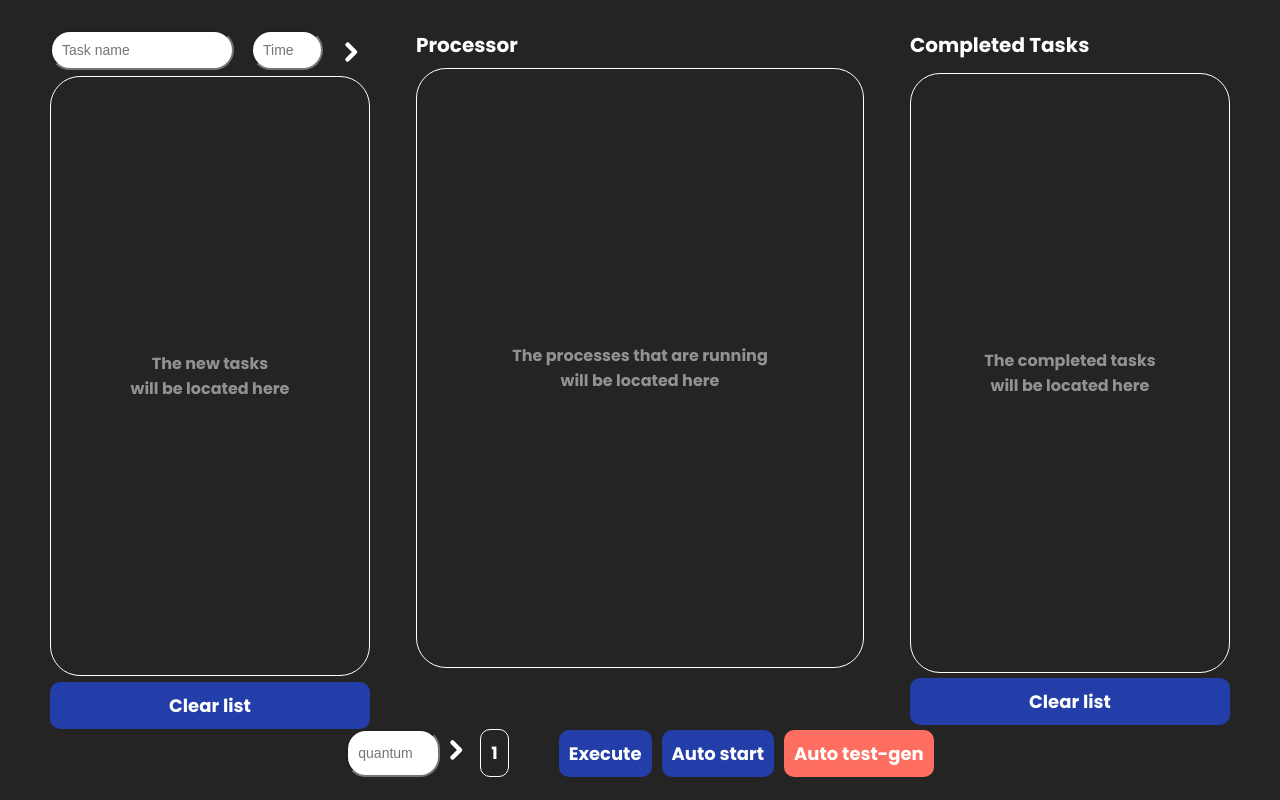
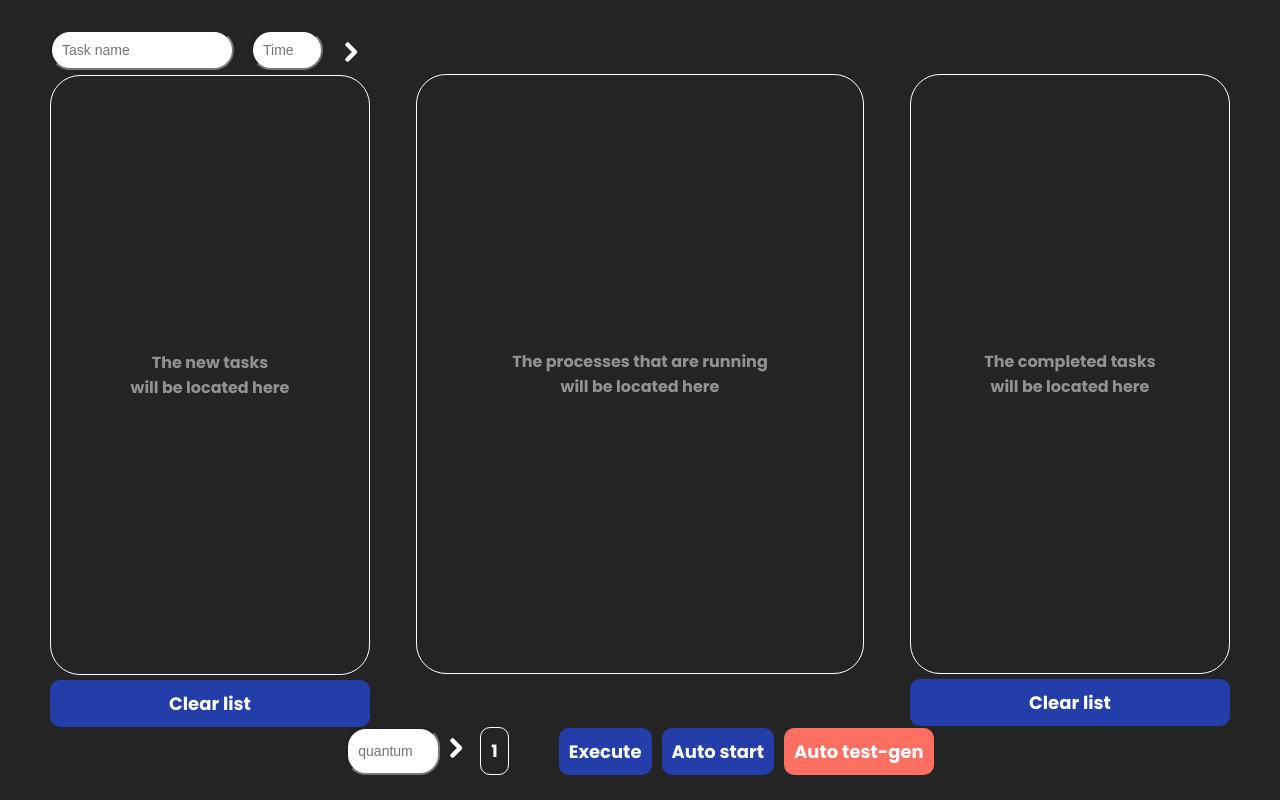
Before and after one commit to HuggySoul/os-task-manager-emulator, a React (Create React App) app: page / in a window 1280 px wide. Built offline with nearby package versions, Linux system fonts and the light colour scheme.

Commit message:
feat: common task list component

```diff
--- a/src/App.js
+++ b/src/App.js
@@ -1,24 +1,33 @@
 import st from "./app.module.css";
 import { QuantumInput } from "./components/quantumInput/quantumInput";
-import { NewTasks } from "./components/newTasks/newTasks";
 import { ProcessList } from "./components/processList/processList";
-import { CompletedTasks } from "./components/completedTasks/completedTasks";
 import taskScheduler from "./features/taskScheduler";
 import { TestGenerator } from "./components/testGenerator/testGenerator";
 import { useRef, useState } from "react";
-import { Footer } from "./components/footer/footer";
 import { Btn } from "./shared/UI";
+import { TaskList } from "./components/taskList/taskList";
+import TasksStore from "./store/taskStorage";
+import { observer } from "mobx-react-lite";
 
-function App() {
+const App = observer(() => {
 	//флаг для открытия окна с генерацией тестов
 	const [isGenVisible, setIsGenVisible] = useState(false);
 	const testBtnRef = useRef(null); //ссылка нужна для логики закрытия окна генерации тестов
 	return (
 		<div className={st.main}>
 			<div className={st.tasks_menu}>
-				<NewTasks />
+				<TaskList
+					tasks={TasksStore.tasksToDo}
+					tasksType={"new"}
+					// Передаём так, чтобы не терять контекст вызова метода
+					clearList={() => TasksStore.clearTaskToDoList()}
+				/>
 				<ProcessList />
-				<CompletedTasks />
+				<TaskList
+					tasks={TasksStore.completedTasks}
+					tasksType={"completed"}
+					clearList={() => TasksStore.clearCompletedTaskList()}
+				/>
 			</div>
 			<div className={st.start_btns}>
 				{isGenVisible ? (
@@ -36,9 +45,8 @@ function App() {
 					color={"#ff6f61"}
 				/>
 			</div>
-			<Footer />
 		</div>
 	);
-}
+});
 
 export default App;
--- a/src/components/completedTasks/completedTasks.jsx
+++ /dev/null
@@ -1,42 +0,0 @@
-import st from "./completedTasks.module.css";
-import { Task } from "../task/task";
-import TasksStore from "../../store/taskStorage";
-import { useEffect, useState } from "react";
-import { observer } from "mobx-react-lite";
-import { Btn } from "../../shared/UI";
-
-export const CompletedTasks = observer(() => {
-	const [isListEmpty, setIsListEmpty] = useState(true);
-
-	const checkEmpty = () => {
-		if (TasksStore.completedTasks.length) setIsListEmpty(false);
-		else setIsListEmpty(true);
-	};
-	// console.log(isListEmpty);
-	useEffect(() => {
-		checkEmpty();
-	}, [TasksStore.completedTasks.length]);
-
-	return (
-		<div className={st.completed}>
-			<p className={st.txt}>Completed Tasks</p>
-			<div className={isListEmpty ? st.empty_list : st.list}>
-				{isListEmpty ? (
-					<>
-						<p className={st.empty_txt}>The completed tasks </p>
-						<p className={st.empty_txt}>will be located here</p>
-					</>
-				) : (
-					TasksStore.completedTasks.map((task, id) => (
-						<Task name={task.name} timeToDo={task.time} key={id} />
-					))
-				)}
-			</div>
-			<Btn
-				title={"Clear list"}
-				color={"#233ea9"}
-				action={() => TasksStore.clearCompletedTaskList()}
-			/>
-		</div>
-	);
-});
--- a/src/components/completedTasks/completedTasks.module.css
+++ /dev/null
@@ -1,49 +0,0 @@
-.completed {
-	display: flex;
-	flex-direction: column;
-	gap: 5px;
-}
-
-.txt {
-	font-family: "Poppins";
-	font-weight: 600;
-	color: white;
-	font-size: 20px;
-	height: 38px;
-}
-
-.list {
-	display: flex;
-	flex-direction: column;
-	padding: 10px;
-	width: 25vw;
-	height: 75vh;
-	gap: 10px;
-	overflow-y: auto;
-}
-
-.empty_list {
-	display: flex;
-	flex-direction: column;
-	padding: 5px;
-	width: 25vw;
-	height: 75vh;
-	align-items: center;
-	justify-content: center;
-	border: 1px solid white;
-	border-radius: 30px;
-}
-
-.empty_txt {
-	font-family: "Poppins";
-	font-weight: 600;
-	color: white;
-	font-size: 20px;
-	opacity: 50%;
-}
-
-@media (max-width: 1330px) {
-	.empty_txt {
-		font-size: 16px;
-	}
-}
--- a/src/components/newTasks/newTasks.jsx
+++ /dev/null
@@ -1,43 +0,0 @@
-import st from "./newTasks.module.css";
-import { Task } from "../task/task";
-import { TaskInput } from "../taskInput/taskInput";
-import TasksStore from "../../store/taskStorage";
-import { observer } from "mobx-react-lite";
-import { useEffect, useState } from "react";
-import { Btn } from "../../shared/UI";
-
-export const NewTasks = observer(() => {
-	const [isListEmpty, setIsListEmpty] = useState(true);
-
-	const checkEmpty = () => {
-		if (TasksStore.tasksToDo.length) setIsListEmpty(false);
-		else setIsListEmpty(true);
-	};
-
-	useEffect(() => {
-		checkEmpty();
-	}, [TasksStore.tasksToDo.length]);
-	return (
-		<div className={st.newTasks}>
-			<TaskInput />
-			<div className={isListEmpty ? st.empty_list : st.list}>
-				{isListEmpty ? (
-					<>
-						<p className={st.empty_txt}>The new tasks </p>
-						<p className={st.empty_txt}>will be located here</p>
-					</>
-				) : (
-					TasksStore.tasksToDo?.map((task, id) => (
-						<Task name={task.name} timeToDo={task.time} key={id} />
-					))
-				)}
-			</div>
-			<Btn
-				title={"Clear list"}
-				color={"#233ea9"}
-				// Передаём так, чтобы не терять контекст вызова метода
-				action={() => TasksStore.clearTaskToDoList()}
-			/>
-		</div>
-	);
-});
--- a/src/components/newTasks/newTasks.module.css
+++ /dev/null
@@ -1,40 +0,0 @@
-.newTasks {
-	display: flex;
-	flex-direction: column;
-	gap: 6px;
-}
-
-.list {
-	display: flex;
-	flex-direction: column;
-	padding: 10px;
-	width: 25vw;
-	height: 75vh;
-	gap: 10px;
-	overflow-y: auto;
-}
-
-.empty_list {
-	display: flex;
-	flex-direction: column;
-	padding: 5px;
-	width: 25vw;
-	height: 75vh;
-	align-items: center;
-	justify-content: center;
-	border: 1px solid white;
-	border-radius: 30px;
-}
-.empty_txt {
-	font-family: "Poppins";
-	font-weight: 600;
-	color: white;
-	font-size: 20px;
-	opacity: 50%;
-}
-
-@media (max-width: 1330px) {
-	.empty_txt {
-		font-size: 16px;
-	}
-}
--- a/src/components/processList/processList.jsx
+++ b/src/components/processList/processList.jsx
@@ -18,7 +18,7 @@ export const ProcessList = observer(() => {
 
 	return (
 		<div className={st.processor}>
-			<p className={st.txt}>Processor</p>
+			{/* <p className={st.txt}>Processor</p> */}
 			<div className={isListEmpty ? st.empty_List : st.list}>
 				{isListEmpty ? (
 					<>
--- a/src/components/processList/processList.module.css
+++ b/src/components/processList/processList.module.css
@@ -7,6 +7,7 @@
 	gap: 10px;
 	overflow-y: auto;
 	border-radius: 30px;
+	margin-top: 44px;
 }
 
 .empty_List {
@@ -19,6 +20,7 @@
 	height: 75vh;
 	justify-content: center;
 	padding: 5px;
+	margin-top: 44px;
 }
 
 .empty_txt {
--- a/src/components/taskList/taskList.jsx
+++ b/src/components/taskList/taskList.jsx
@@ -1,5 +1,43 @@
 import st from "./taskList.module.css";
+import { Task } from "../task/task";
+import { useEffect, useState } from "react";
+import { observer } from "mobx-react-lite";
+import { Btn } from "../../shared/UI";
+import { TaskInput } from "../taskInput/taskInput";
 
-export const TaskList = ({ children, tasks }) => {
-	return <div className={st.list}>{children}</div>;
-};
+export const TaskList = observer(({ tasks, tasksType, clearList }) => {
+	const [isListEmpty, setIsListEmpty] = useState(true);
+
+	const checkEmpty = () => {
+		if (tasks.length) setIsListEmpty(false);
+		else setIsListEmpty(true);
+	};
+
+	useEffect(() => {
+		checkEmpty();
+	}, [tasks.length]);
+
+	const isNewTaskList = () => {
+		return tasksType.toLowerCase() === "new";
+	};
+
+	return (
+		<div className={st.taskList}>
+			{isNewTaskList() ? <TaskInput /> : <></>}
+			<div
+				style={isNewTaskList() ? {} : { marginTop: "44px" }}
+				className={isListEmpty ? st.empty_list : st.list}
+			>
+				{isListEmpty ? (
+					<>
+						<p className={st.empty_txt}>The {tasksType} tasks </p>
+						<p className={st.empty_txt}>will be located here</p>
+					</>
+				) : (
+					tasks.map((task, id) => <Task name={task.name} timeToDo={task.time} key={id} />)
+				)}
+			</div>
+			<Btn title={"Clear list"} color={"#233ea9"} action={clearList} />
+		</div>
+	);
+});
--- a/src/components/taskList/taskList.module.css
+++ b/src/components/taskList/taskList.module.css
@@ -1,9 +1,42 @@
+.taskList {
+	display: flex;
+	flex-direction: column;
+	gap: 5px;
+}
+
 .list {
 	display: flex;
 	flex-direction: column;
 	padding: 10px;
-	width: 400px;
-	max-height: 800px;
+	width: 25vw;
+	height: 75vh;
 	gap: 10px;
-	padding-top: 30px;
+	overflow-y: auto;
+	overflow-y: hidden;
 }
+
+.empty_list {
+	display: flex;
+	flex-direction: column;
+	padding: 5px;
+	width: 25vw;
+	height: 75vh;
+	align-items: center;
+	justify-content: center;
+	border: 1px solid white;
+	border-radius: 30px;
+}
+
+.empty_txt {
+	font-family: "Poppins";
+	font-weight: 600;
+	color: white;
+	font-size: 20px;
+	opacity: 50%;
+}
+
+@media (max-width: 1330px) {
+	.empty_txt {
+		font-size: 16px;
+	}
+}
```
